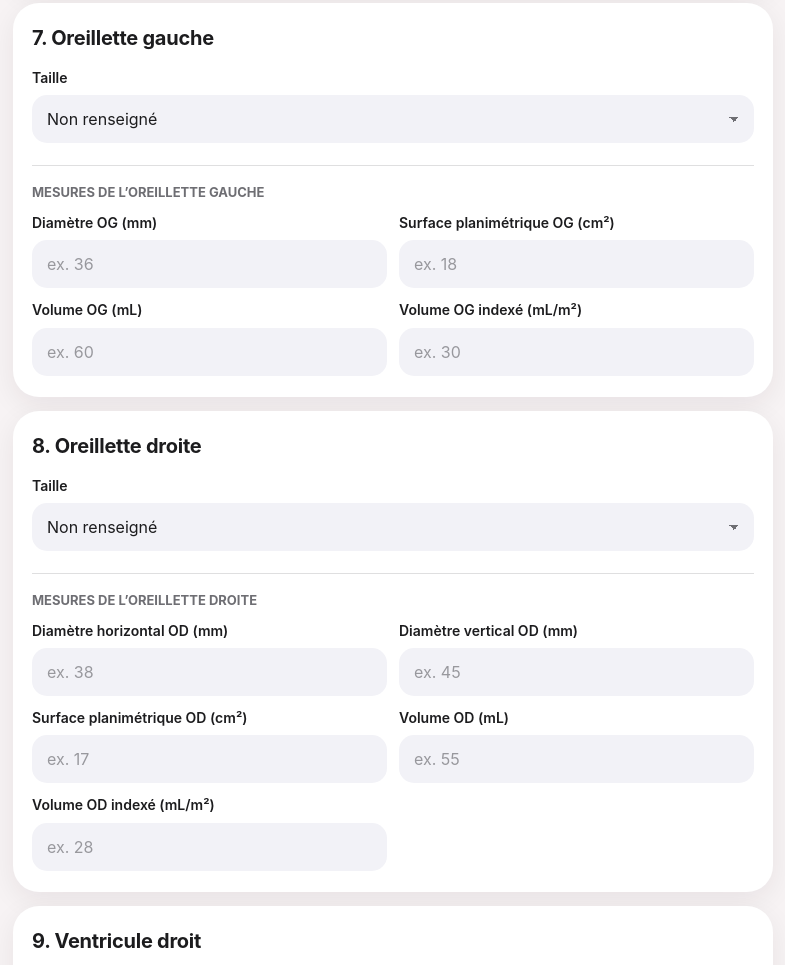
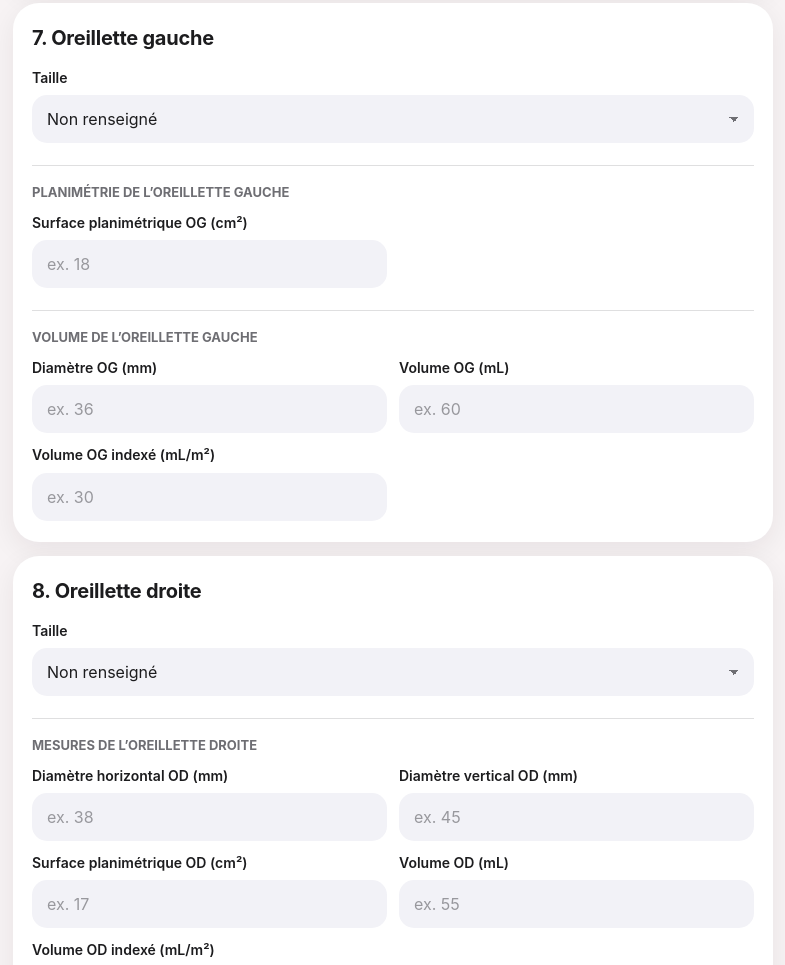
Before and after one commit to florenthaine-cloud/EchoReport, a plain HTML site: page index.html in a window 1280 px wide. Shown: the part 4080-5045 px from the top of the page, without its empty margins (247-1032 px from the left). Drawn offline with Linux system fonts and the light colour scheme.

Commit message:
Update index.html

```diff
--- a/index.html
+++ b/index.html
@@ -282,12 +282,29 @@ textarea{min-height:240px;resize:vertical;line-height:1.55}
 <section class="section">
 <h2>7. Oreillette gauche</h2>
 <label>Taille</label><select id="laSize"><option value="">Non renseigné</option><option>De taille normale</option><option>Discrètement dilatée</option><option>Modérément dilatée</option><option>Sévèrement dilatée</option><option>Mal visualisée</option></select>
-<div class="measure-title">Mesures de l’oreillette gauche</div>
+
+<div class="measure-title">Planimétrie de l’oreillette gauche</div>
 <div class="grid">
-<div><label>Diamètre OG (mm)</label><input id="laDiameter" placeholder="ex. 36"></div>
-<div><label>Surface planimétrique OG (cm²)</label><input id="laArea" placeholder="ex. 18"></div>
-<div><label>Volume OG (mL)</label><input id="laVolume" placeholder="ex. 60"></div>
-<div><label>Volume OG indexé (mL/m²)</label><input id="laVolumeIndex" placeholder="ex. 30"></div>
+  <div>
+    <label>Surface planimétrique OG (cm²)</label>
+    <input id="laArea" placeholder="ex. 18">
+  </div>
+</div>
+
+<div class="measure-title">Volume de l’oreillette gauche</div>
+<div class="grid">
+  <div>
+    <label>Diamètre OG (mm)</label>
+    <input id="laDiameter" placeholder="ex. 36">
+  </div>
+  <div>
+    <label>Volume OG (mL)</label>
+    <input id="laVolume" placeholder="ex. 60">
+  </div>
+  <div>
+    <label>Volume OG indexé (mL/m²)</label>
+    <input id="laVolumeIndex" placeholder="ex. 30">
+  </div>
 </div>
 </section>
 
```
